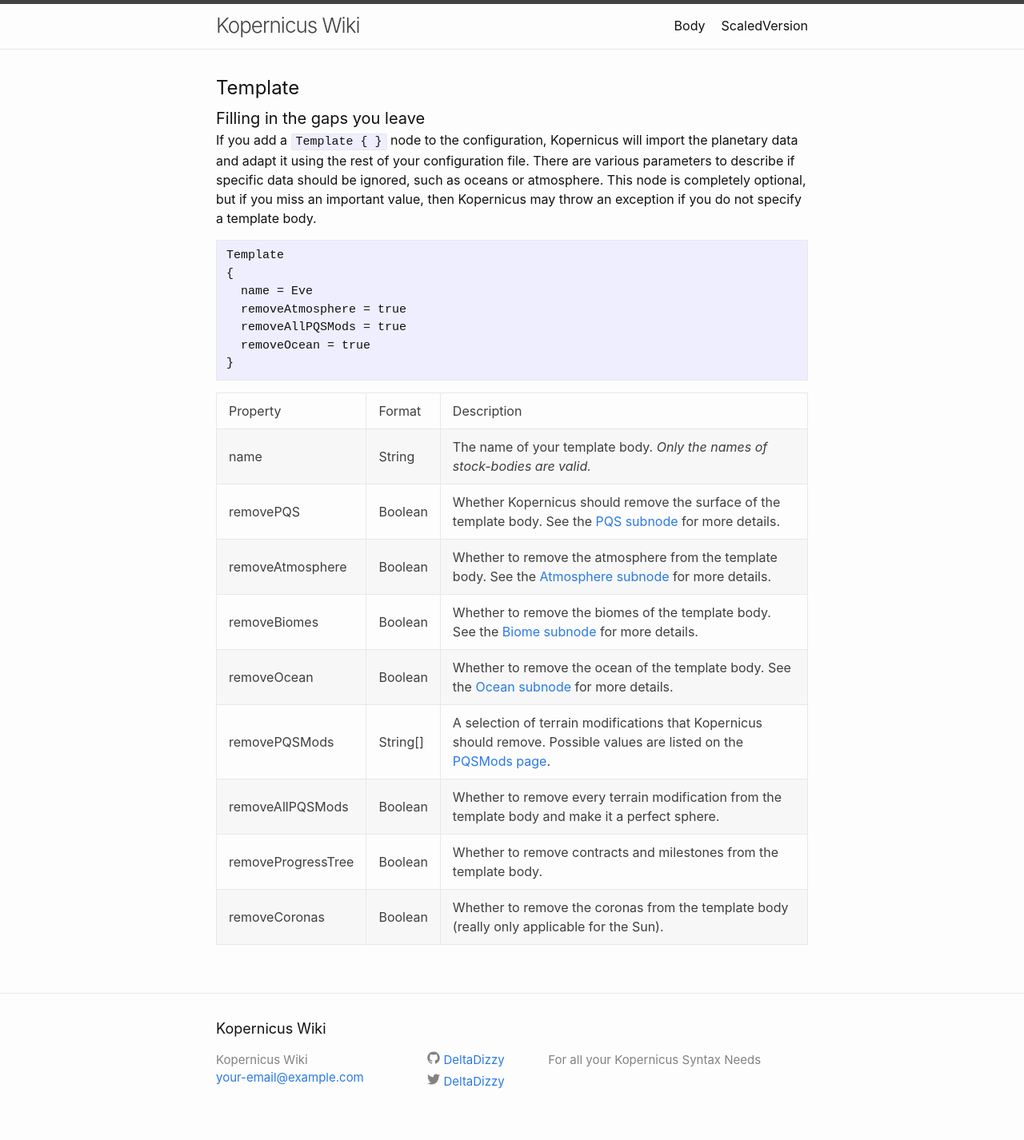
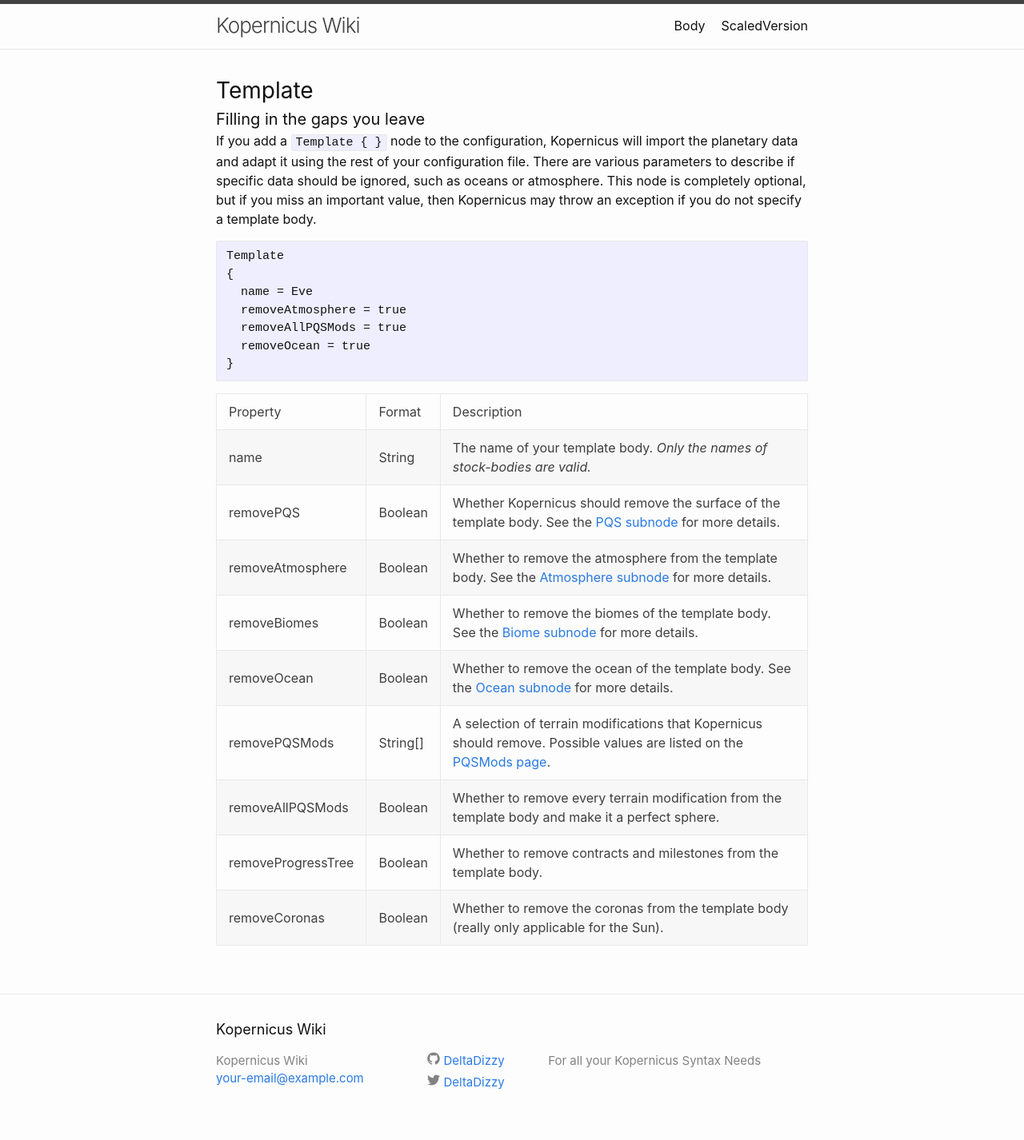
Before and after one commit to Kopernicus/wiki, a Jekyll site: the page built from main/Template.md, in a window 1280 px wide. Shown: the whole page at 80% size. Built offline with Jekyll 4.4.1, drawn with Linux system fonts in a browser that asks for light colours.

Commit message:
Title style fix?

```diff
--- a/assets/main.css
+++ b/assets/main.css
@@ -368,11 +368,12 @@ table {
  */
 .subtitle {
   font-size: 20px;
+  margin-top: 0px;
   margin-bottom: 10px;
 }
 .title {
-  font-size: 24px;
-  margin-bottom: 5px;
+  font-size: 28px;
+  margin-bottom: 0px;
 }
 
 /**
```
